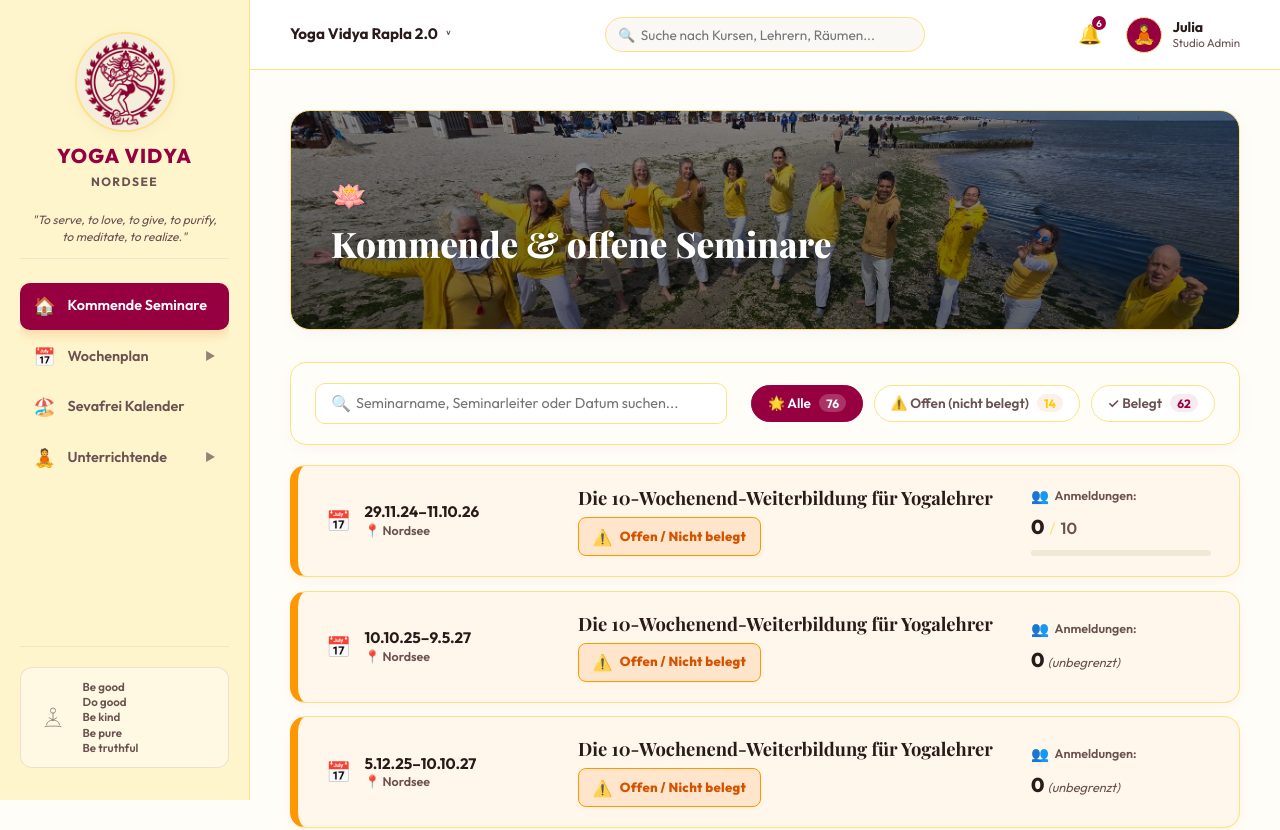
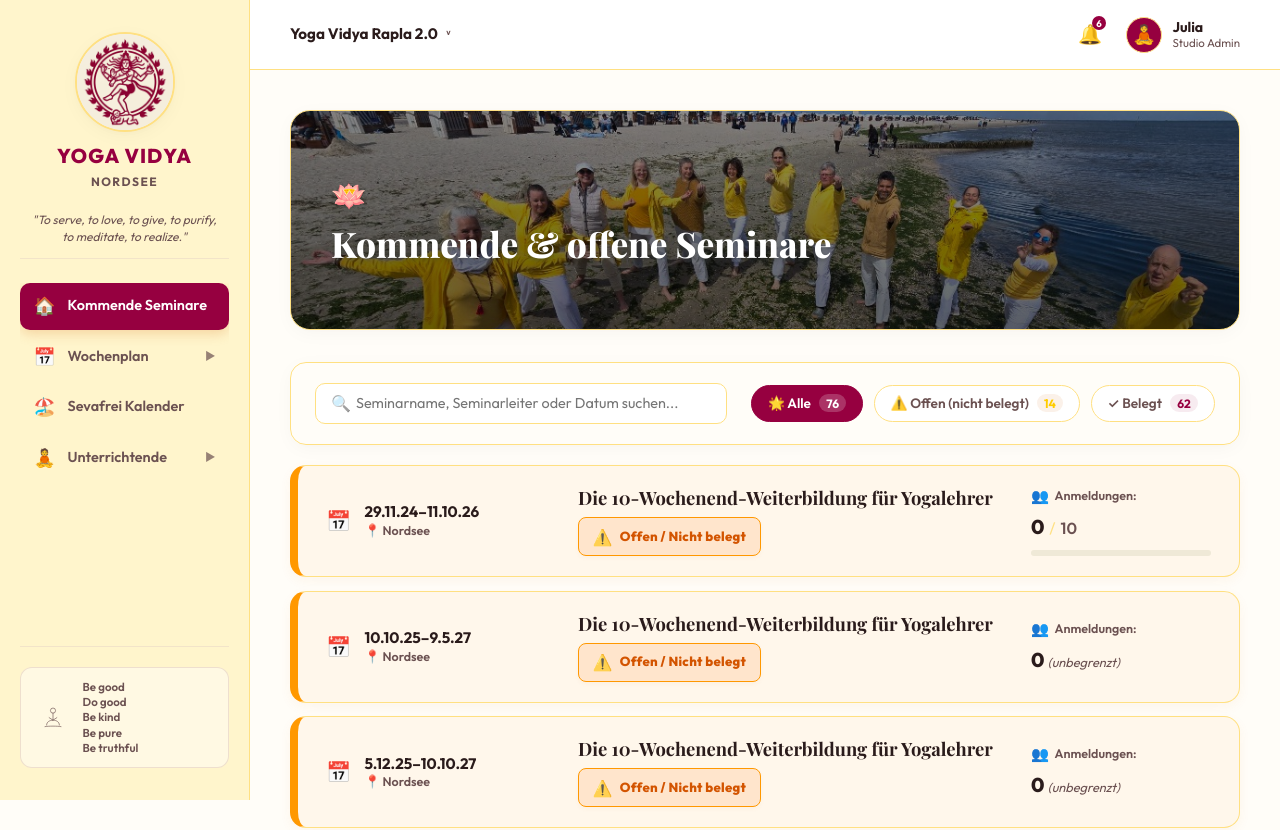
Before and after one commit to coachingmounir-code/Rapla-2806-Version-1, a SvelteKit app in the folder rapla-frontend/: page / in a window 1280 px wide. Shown: the top 830 px of the page. Built offline with nearby package versions, Linux system fonts and the light colour scheme; a web font is replaced by a local one.

Commit message:
suchleiste weg

```diff
--- a/rapla-frontend/src/routes/+layout.svelte
+++ b/rapla-frontend/src/routes/+layout.svelte
@@ -248,10 +248,7 @@
 					<span class="selector-arrow">˅</span>
 				</div>
 
-				<div class="search-bar">
-					<span class="search-icon">🔍</span>
-					<input type="text" placeholder="Suche nach Kursen, Lehrern, Räumen..." />
-				</div>
+
 
 				<div class="user-profile-area">
 					<div class="notification-badge-container">
@@ -486,39 +483,7 @@
 		color: var(--text-secondary);
 	}
 
-	.search-bar {
-		position: relative;
-		width: 320px;
-	}
 
-	.search-icon {
-		position: absolute;
-		left: 0.85rem;
-		top: 50%;
-		transform: translateY(-50%);
-		font-size: 0.85rem;
-		color: var(--text-secondary);
-		opacity: 0.8;
-	}
-
-	.search-bar input {
-		width: 100%;
-		border: 1px solid var(--border-color);
-		border-radius: 20px;
-		background: #faf8f5;
-		padding: 0.45rem 1rem 0.45rem 2.2rem;
-		font-size: 0.85rem;
-		font-family: inherit;
-		color: var(--text-primary);
-		transition: var(--transition-smooth);
-	}
-
-	.search-bar input:focus {
-		outline: none;
-		background: #ffffff;
-		border-color: var(--primary);
-		box-shadow: 0 0 0 3px rgba(217, 119, 36, 0.1);
-	}
 
 	.user-profile-area {
 		display: flex;
@@ -708,9 +673,7 @@
 	}
 
 	@media (max-width: 768px) {
-		.search-bar {
-			display: none;
-		}
+
 		.avatar-info {
 			display: none;
 		}
```
